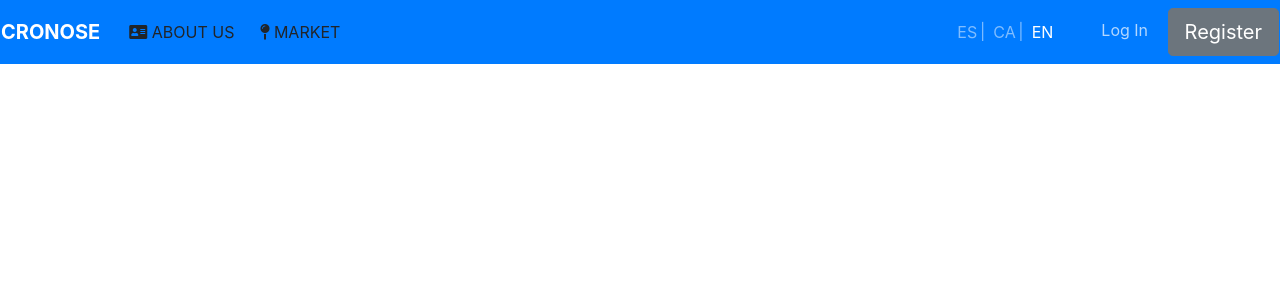
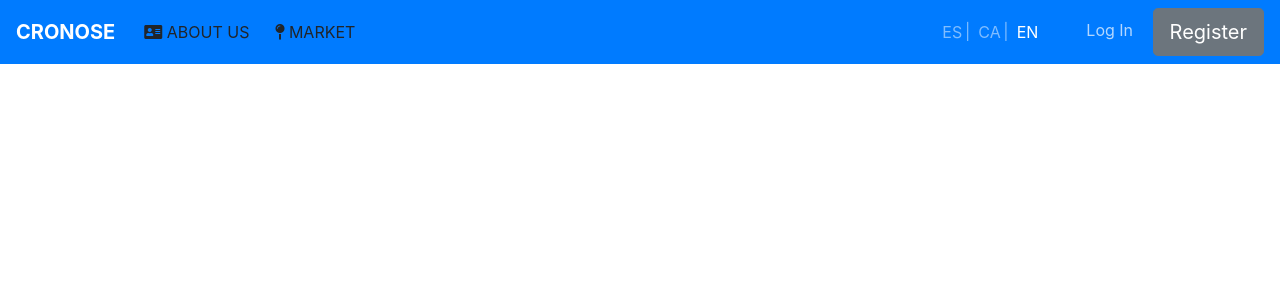
Before and after one commit to marcjoancr/cronose, a PHP site: page /views/layouts/head.php in a window 1280 px wide. Shown: the top 300 px of the page. Run offline with PHP 8.4, Linux system fonts and the light colour scheme; a stand-in replaces the project's code that opens the database connection; some libraries are stand-ins or nearby versions.

Commit message:
Correcting horizontal scroll.

```diff
--- a/cronose-front/views/components/nav.php
+++ b/cronose-front/views/components/nav.php
@@ -1,4 +1,4 @@
-<div class="row ">
+<div class="row " style="margin-left: 0; margin-right: 0">
 
 <?php if (isset($_SESSION['user'])):?>
 
```
